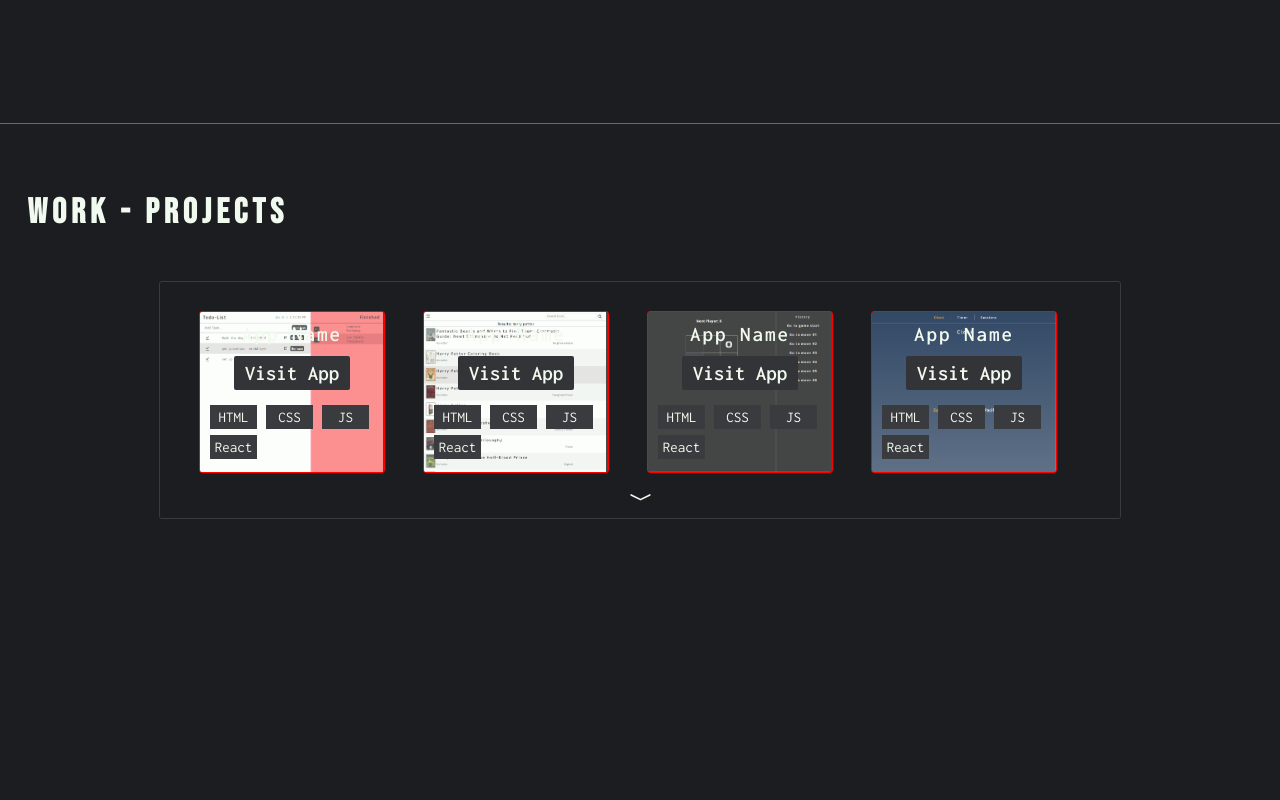
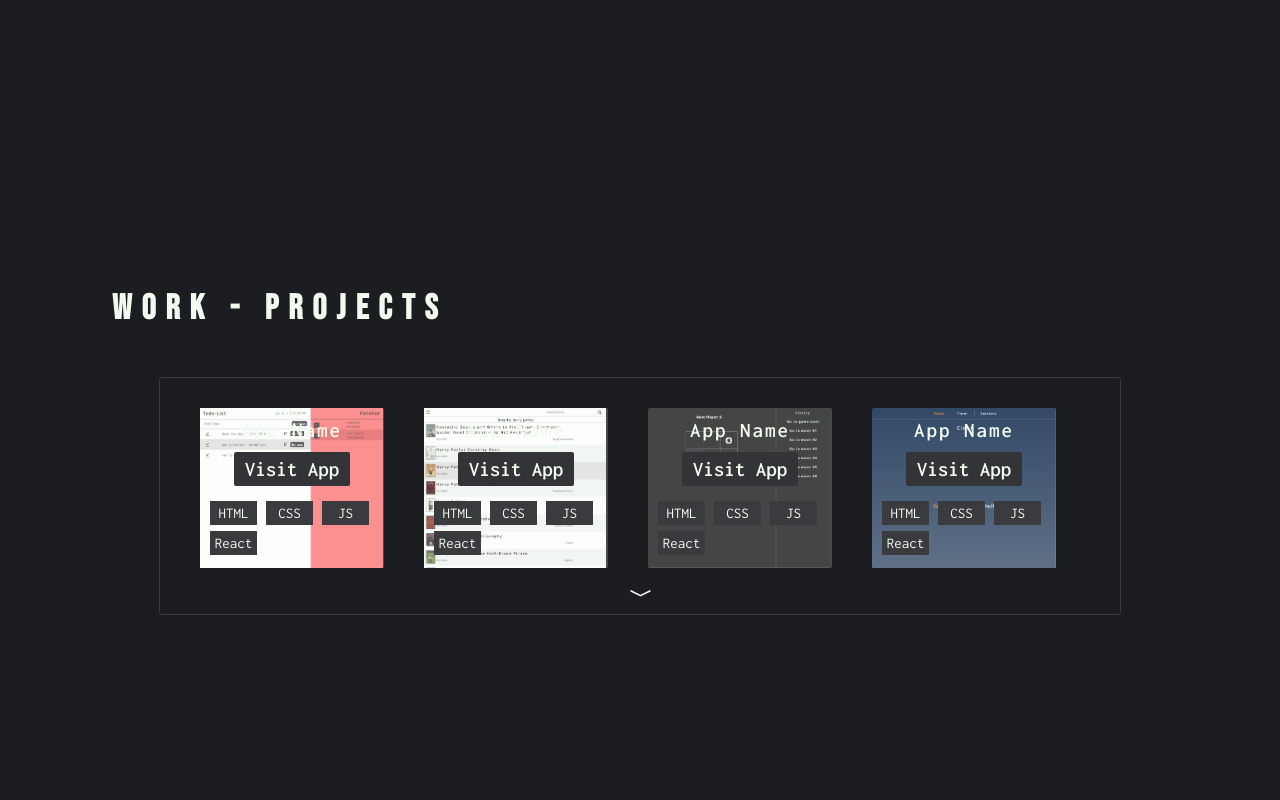
Before and after one commit to Rio0628/portfolio-website, a React (Create React App) app: page / in a window 1280 px wide. Shown: the part 2020-2820 px from the top of the page. Built offline with nearby package versions, Linux system fonts and the light colour scheme.

Commit message:
Added Breakpoint Styling

```diff
--- a/src/index.css
+++ b/src/index.css
@@ -95,7 +95,6 @@ body {
   display: flex;
   justify-content: space-between;
   align-items: center;
-  /* outline: 1px solid red; */
 }
 
 .aboutBtn, .contactBtn, .workBtn {
@@ -110,7 +109,6 @@ body {
   text-decoration: none;
   cursor: pointer;
   border-radius: 2px;
-  /* outline: 1px solid blue; */
 }
 
 .workBtn {
@@ -380,12 +378,11 @@ body {
 /* -- WORK VIEW STYLES -- */
 
 .workView {
-  min-height: 60rem;
+  min-height: 62rem;
   display: flex;
   flex-direction: column;
   align-items: center;
-  padding-top: 2rem;
-  outline: 1px solid magenta;
+  padding-top: 8rem;
 }
 
 .projectsCntr {
@@ -406,7 +403,6 @@ body {
   width: 100%;
   height: 11rem;
   display: grid;
-  /* outline: 1px solid red; */
   grid-template-columns: repeat(2, 10.8rem);
   grid-template-rows: repeat(3, 11rem);
 }
@@ -422,7 +418,6 @@ body {
   flex-direction: column;
   align-items: center;
   justify-content: center;
-  /* outline: 1px solid blue; */
   background: #1c1d21;
   color: #f1faee;
   font-size: 25px;
@@ -434,7 +429,6 @@ body {
 
 .expandCntrBtn:hover, .contractCntrBtn:hover {
   background: #484a47;
-  /* background: rgba(241, 250, 239, .2); */
   transition: linear .5s;
 }
 
@@ -451,11 +445,9 @@ body {
   width: 10rem;
   opacity: 1;
   display: block;
-  /* background: #264de4; */
   border-radius: 2px;
   transition: .5s linear;
   backface-visibility: hidden;
-  outline: 1px solid red;
 }
 
 .projectImage {
@@ -463,7 +455,6 @@ body {
   height: 10rem;
   background-size: contain;
   background-repeat: no-repeat;
-  /* background: blue; */
 }
 
 .projectImage.bookFinder {
@@ -493,7 +484,6 @@ body {
   align-items: center;
   justify-content: space-between;
   background: rgba(241, 250, 239, .2);
-  /* background: blue; */
   transition: .5s linear;
   border-radius: 2px;
 }
@@ -540,7 +530,6 @@ body {
 .techUsedCntr {
   position: relative;
   bottom: 10px;
-  /* outline: 1px solid magenta; */
   display: flex;
   height: 50%;
   width: 100%;
@@ -561,7 +550,6 @@ body {
   padding: 1px 5px;
   background: #3A3B3E;
   margin-top: 5px;
-  /* outline: 1px solid red; */
 }
 
 /* -- CONTACT VIEW STYLES -- */
@@ -739,7 +727,7 @@ body {
     left: 10px;
   }
 
-  .aboutViewHeading, .contactViewHeading {
+  .aboutViewHeading, .contactViewHeading, .workViewHeading {
     letter-spacing: 7px;
     padding-left: 5.5rem;
   }
@@ -782,7 +770,7 @@ body {
     line-height: 50px;
   }
 
-  .aboutViewHeading, .contactViewHeading {
+  .aboutViewHeading, .contactViewHeading, .workViewHeading {
     letter-spacing: 7px;
     padding-left: 9rem;
   }
@@ -839,7 +827,7 @@ body {
     letter-spacing: 5px;
   }
 
-  .aboutViewHeading, .contactViewHeading {
+  .aboutViewHeading, .contactViewHeading, .workViewHeading {
     letter-spacing: 7px;
     padding-left: 12.5rem;
   }
@@ -921,7 +909,7 @@ body {
     letter-spacing: 7px;
   }
 
-  .aboutViewHeading, .contactViewHeading {
+  .aboutViewHeading, .contactViewHeading, .workViewHeading {
     letter-spacing: 10px;
     padding-left: 14rem;
   }
@@ -993,7 +981,7 @@ body {
     letter-spacing: 7px;
   }
 
-  .aboutViewHeading, .contactViewHeading {
+  .aboutViewHeading, .contactViewHeading, .workViewHeading {
     letter-spacing: 10px;
     padding-left: 30rem;
   }
@@ -1037,7 +1025,7 @@ body {
 
 @media screen and (min-width: 1600px) {
 
-  .aboutViewHeading, .contactViewHeading {
+  .aboutViewHeading, .contactViewHeading, .workViewHeading {
     padding-left: 38rem;
   }
 
@@ -1048,7 +1036,7 @@ body {
 
 @media screen and (min-width: 1800px) {
 
-  .aboutViewHeading, .contactViewHeading {
+  .aboutViewHeading, .contactViewHeading, .workViewHeading {
     padding-left: 52rem;
   }
 
```
